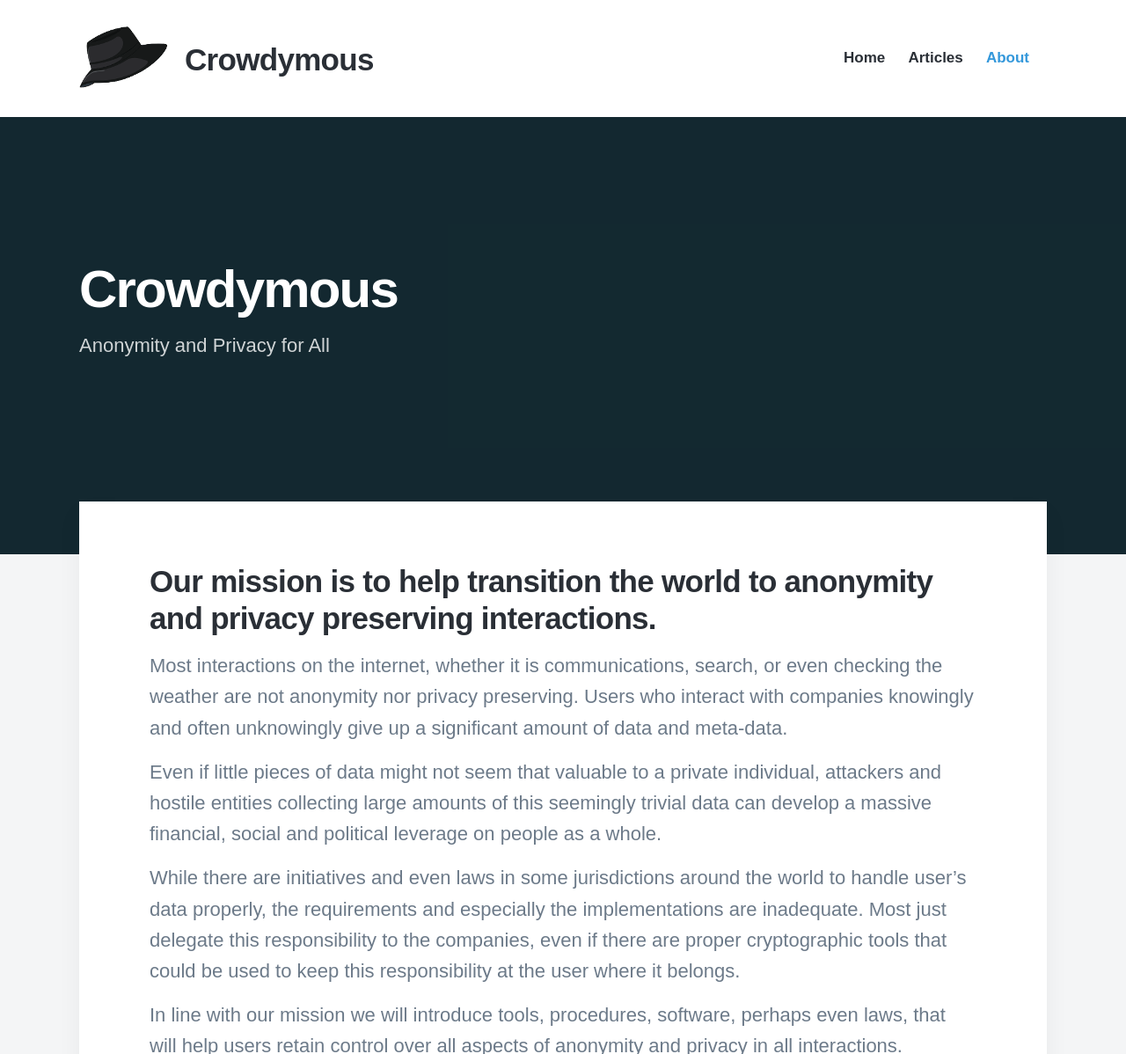
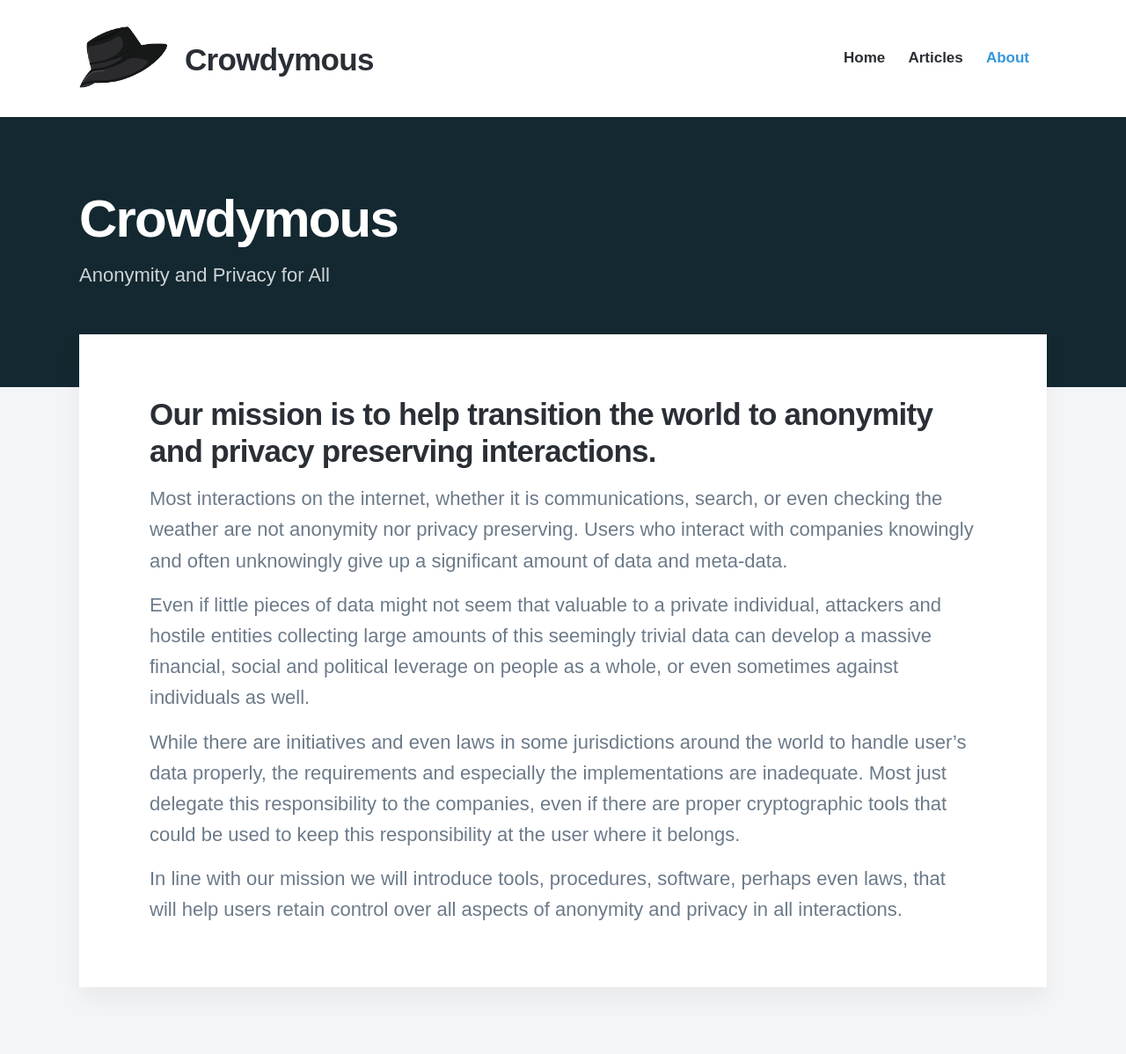
Before and after one commit to crowdymous/crowdymous.github.io, a Jekyll site: the page built from _pages/about.md, in a window 1280 px wide, cut to the strip 0-1198 px from the top of the page. Shown: the whole strip at 88% size. Built offline with Jekyll 4.4.1, drawn with Linux system fonts in a browser that asks for light colours; nearby versions of some CDN libraries; some web fonts are replaced.

Commit message:
Add text

```diff
--- a/_pages/about.md
+++ b/_pages/about.md
@@ -12,7 +12,8 @@ unknowingly give up a significant amount of data and meta-data.
 
 Even if little pieces of data might not seem that valuable to a private individual, attackers
 and hostile entities collecting large amounts of this seemingly trivial data can develop a
-massive financial, social and political leverage on people as a whole.
+massive financial, social and political leverage on people as a whole, or even sometimes
+against individuals as well.
 
 While there are initiatives and even laws in some jurisdictions around the world
 to handle user's data properly, the requirements
--- a/_sass/_includes/_hero.scss
+++ b/_sass/_includes/_hero.scss
@@ -8,17 +8,17 @@
 .hero {
 	position: relative;
 	margin-top: 20px;
-	padding: 60px 0 100px;
+	padding: 30px 0 50px;
 	background: $hero-background-color;
 
 	@include mq(tabletp) {
 		margin-top: 25px;
-		padding: 120px 0 180px;
+		padding: 60px 0 90px;
 	}
 
 	@include mq(laptop) {
 		margin-top: 30px;
-		padding: 160px 0 220px;
+		padding: 80px 0 110px;
 	}
 
 	h1 {
```
